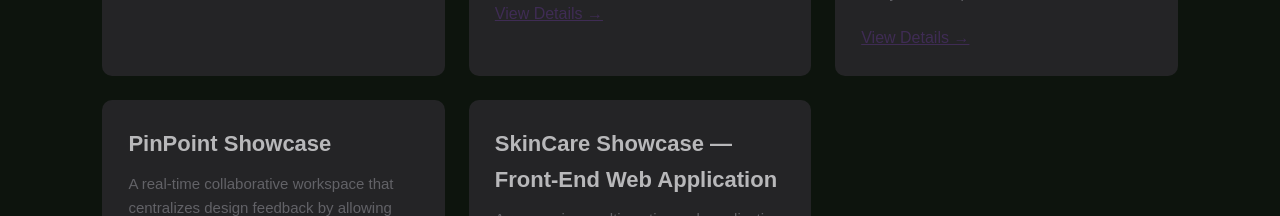
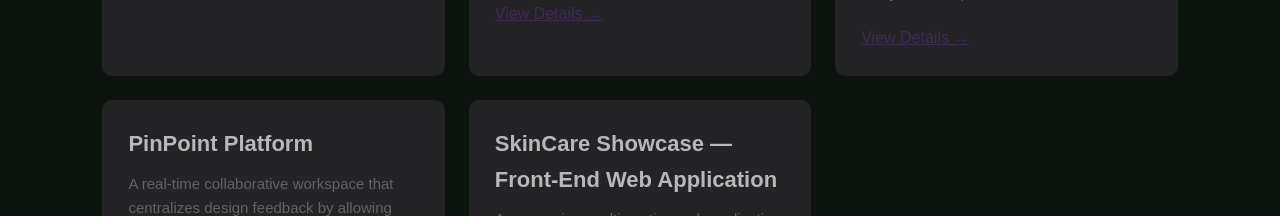
Before and after one commit to rozashkodra/my-portfolio, a React (Vite) app: page / in a window 1280 px wide. Shown: the part 2620-2836 px from the top of the page. Built offline with nearby package versions, Linux system fonts and the light colour scheme.

Commit message:
name change

```diff
--- a/src/components/Projects.jsx
+++ b/src/components/Projects.jsx
@@ -49,7 +49,7 @@ export default function Projects() {
 
  {/* Canvas Critique */}
         <div className="project-card">
-          <h3>PinPoint Showcase</h3>
+          <h3>PinPoint Platform</h3>
           <p>
             A real-time collaborative workspace that centralizes design feedback
           by allowing teams to pin live, contextual comments directly onto
```
